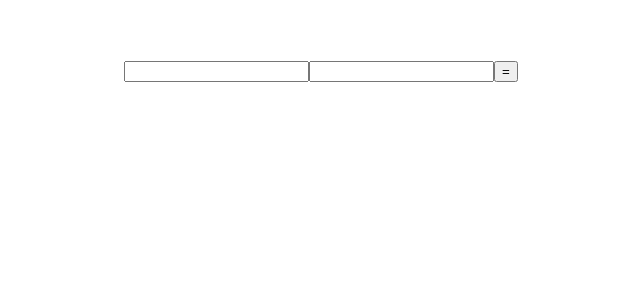
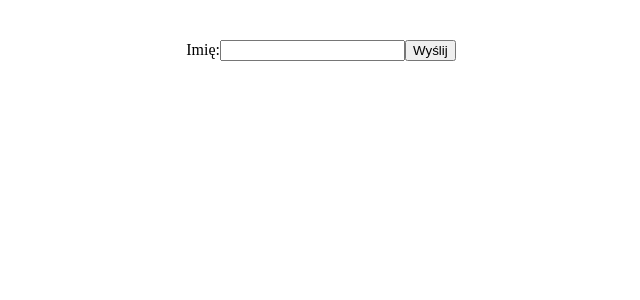
Before and after one commit to kacpi95/React-lesson, a React (Vite) app in the folder React-lesson/: page / in a window 1280 px wide. Shown: the top 300 px of the page, without its empty margins (319-959 px from the left). Built offline with nearby package versions, Linux system fonts and the light colour scheme.

Commit message:
Add task 19 in React

```diff
--- a/React-lesson/src/main.jsx
+++ b/React-lesson/src/main.jsx
@@ -276,30 +276,58 @@ import App from './App.jsx';
 
 // createRoot(document.getElementById('root')).render(element);
 
-function Calculator() {
-  const [num1, setNum1] = useState('');
-  const [num2, setNum2] = useState('');
-  const [result, setResult] = useState(null);
+// function Calculator() {
+//   const [num1, setNum1] = useState('');
+//   const [num2, setNum2] = useState('');
+//   const [result, setResult] = useState(null);
 
-  const handleClick = () => {
-    setResult(num1 + num2);
+//   const handleClick = () => {
+//     setResult(num1 + num2);
+//   };
+
+//   return (
+//     <>
+//       <h1>{result}</h1>
+//       <input
+//         type='number'
+//         value={num1}
+//         onChange={(e) => setNum1(Number(e.target.value))}
+//       />
+//       <input
+//         type='number'
+//         value={num2}
+//         onChange={(e) => setNum2(Number(e.target.value))}
+//       />
+//       <button onClick={handleClick}>=</button>
+//     </>
+//   );
+// }
+// createRoot(document.getElementById('root')).render(<Calculator />);
+
+function NameForm() {
+  const [name, setName] = useState('');
+  const [submitted, setSubmitted] = useState(false);
+
+  const handleSubmit = (e) => {
+    e.preventDefault();
+    setSubmitted(true);
   };
 
   return (
-    <>
-      <h1>{result}</h1>
-      <input
-        type='number'
-        value={num1}
-        onChange={(e) => setNum1(Number(e.target.value))}
-      />
-      <input
-        type='number'
-        value={num2}
-        onChange={(e) => setNum2(Number(e.target.value))}
-      />
-      <button onClick={handleClick}>=</button>
-    </>
+    <div>
+      <form onSubmit={handleSubmit}>
+        <label>
+          Imię:
+          <input
+            type='text'
+            value={name}
+            onChange={(e) => setName(e.target.value)}
+          />
+        </label>
+        <button type='submit'>Wyślij</button>
+      </form>
+      {submitted && <h2>Witaj, {name}!</h2>}
+    </div>
   );
 }
-createRoot(document.getElementById('root')).render(<Calculator />);
+createRoot(document.getElementById('root')).render(<NameForm />);
```
